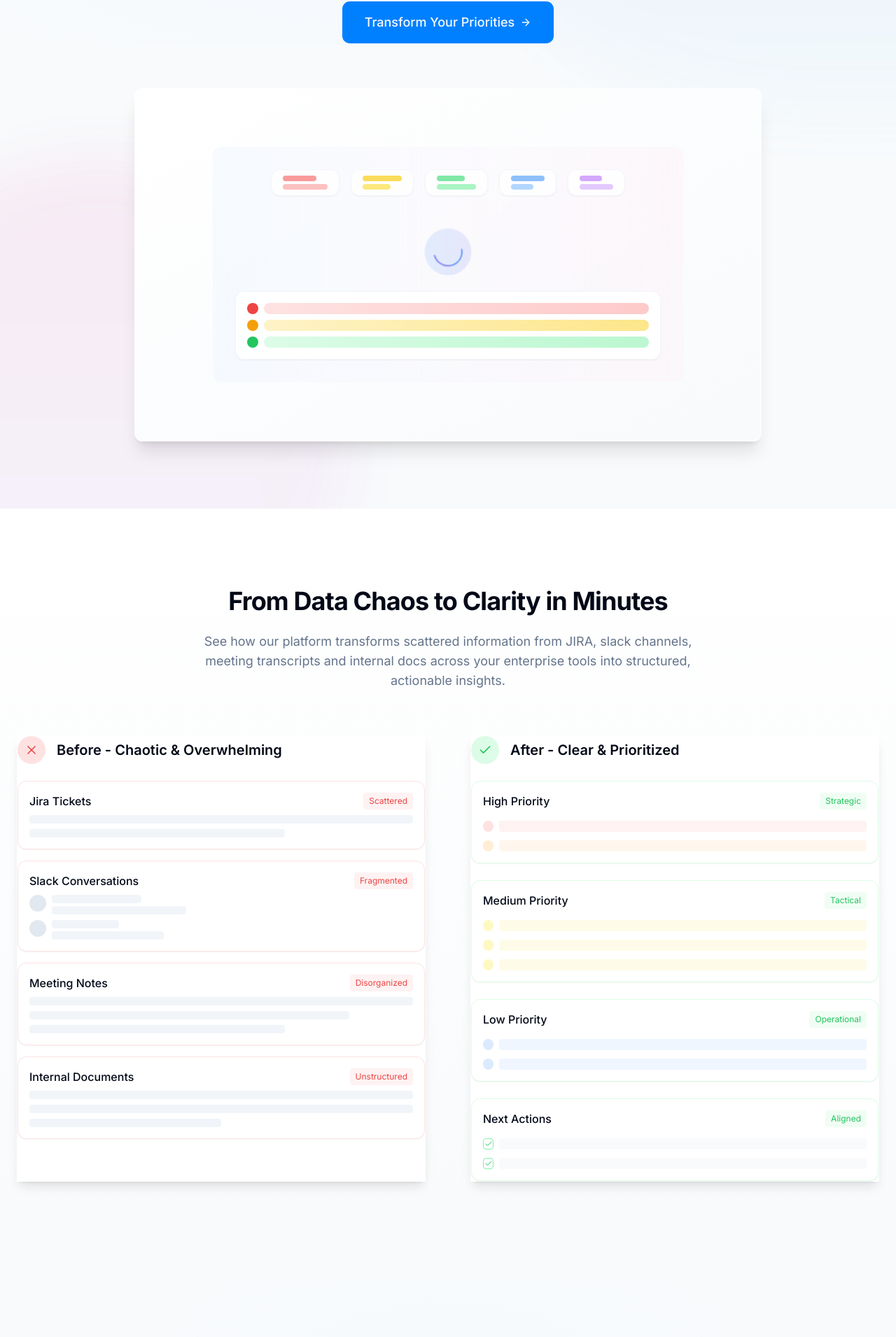
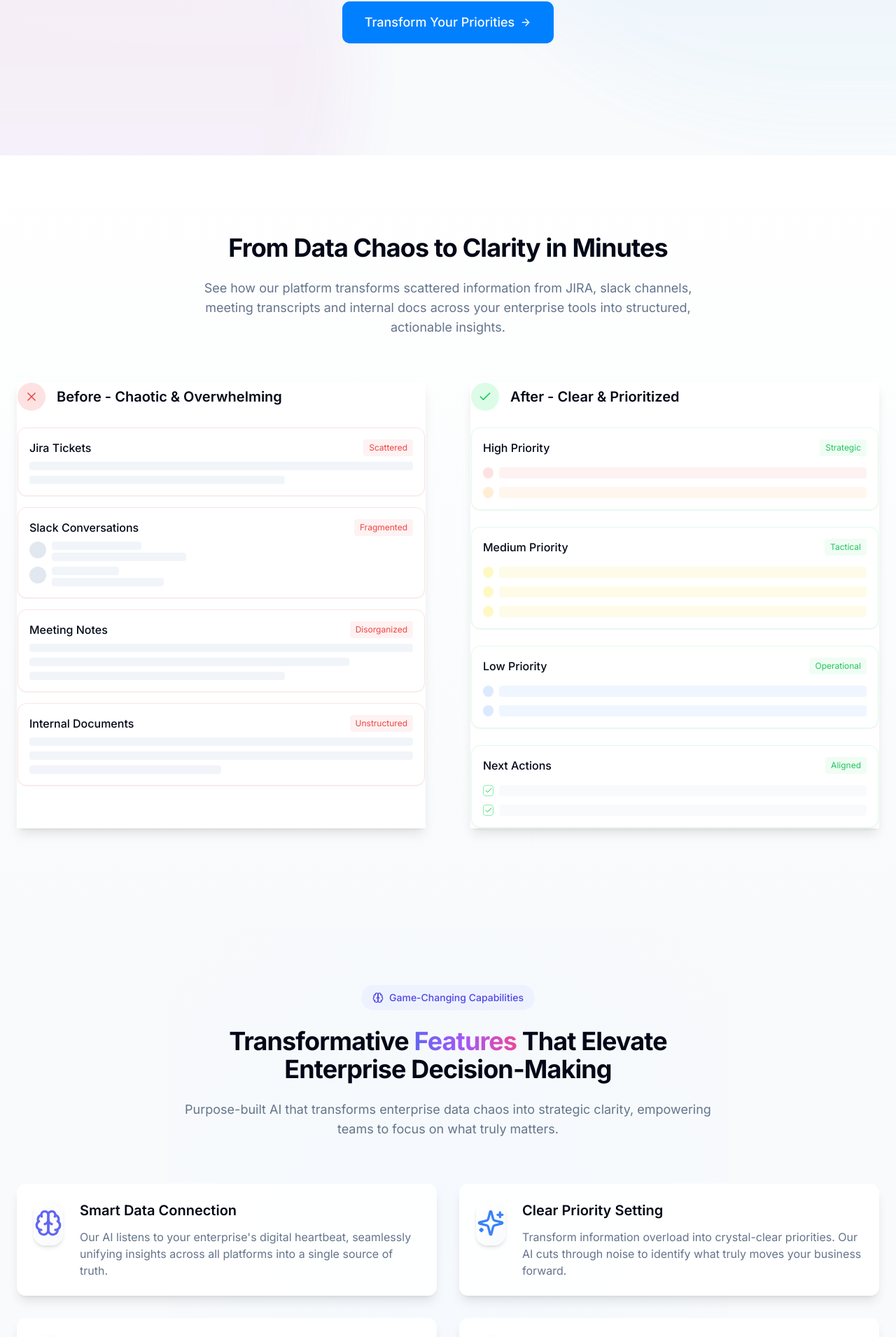
Before and after one commit to KaashanP/clearprism, a React (Vite) app: page / in a window 1280 px wide. Shown: the part 436-2347 px from the top of the page at 70% size. Built offline with nearby package versions, Linux system fonts and the light colour scheme.

Commit message:
Refactor Features section
- Removed specified sections.
- Updated feature titles with more user-friendly terms.

```diff
--- a/src/components/Features.tsx
+++ b/src/components/Features.tsx
@@ -5,25 +5,25 @@ import { Brain, Sparkles, Puzzle, FlaskConical } from "lucide-react";
 const Features = () => {
   const features = [
     {
-      title: "Neural Integration",
+      title: "Smart Data Connection",
       description:
         "Our AI listens to your enterprise's digital heartbeat, seamlessly unifying insights across all platforms into a single source of truth.",
       icon: <Brain className="h-10 w-10 text-indigo-500" />,
     },
     {
-      title: "Prismatic Clarity",
+      title: "Clear Priority Setting",
       description:
         "Transform information overload into crystal-clear priorities. Our AI cuts through noise to identify what truly moves your business forward.",
       icon: <Sparkles className="h-10 w-10 text-blue-500" />,
     },
     {
-      title: "Modular Customization",
+      title: "Flexible Configuration",
       description:
         "Shape your prioritization framework to match your unique business DNA. Tailor criteria that align perfectly with your strategic vision.",
       icon: <Puzzle className="h-10 w-10 text-purple-500" />,
     },
     {
-      title: "Catalyzed Execution",
+      title: "Faster Decision-Making",
       description:
         "Slash decision cycles from weeks to hours. Drive alignment and focused action with instantly shareable, crystal-clear priorities.",
       icon: <FlaskConical className="h-10 w-10 text-red-500" />,
--- a/src/components/Footer.tsx
+++ b/src/components/Footer.tsx
@@ -49,7 +49,7 @@ const Footer = () => {
 
         <div className="border-t border-border pt-8 flex flex-col md:flex-row justify-between items-center">
           <div className="flex items-center mb-4 md:mb-0">
-            <span className="text-xl font-bold text-primary mr-2">clearprism</span>
+            <span className="text-xl font-bold text-primary mr-2">iPersona</span>
             <span className="text-sm text-muted-foreground">© {new Date().getFullYear()} All rights reserved.</span>
           </div>
 
--- a/src/components/Hero.tsx
+++ b/src/components/Hero.tsx
@@ -33,71 +33,6 @@ const Hero = () => {
               <ArrowRight className="ml-2 h-4 w-4 transition-transform group-hover:translate-x-1" />
             </Button>
           </div>
-
-          <div className="relative w-full max-w-4xl mx-auto animate-fade-in">
-            <div className="absolute inset-0 bg-gradient-radial from-blue-100/30 to-transparent rounded-xl"></div>
-            <div className="relative glass-card rounded-xl overflow-hidden shadow-xl border border-white/40">
-              <div className="aspect-video p-8 bg-gradient-to-br from-white to-slate-50 flex items-center justify-center">
-                <div className="w-full max-w-2xl">
-                  <div className="relative flex flex-col">
-                    <div className="absolute inset-0 bg-gradient-to-r from-blue-50/50 via-purple-50/30 to-pink-50/50 rounded-lg backdrop-blur-sm"></div>
-
-                    {/* Visualization of transformation */}
-                    <div className="relative z-10 p-8">
-                      <div className="flex flex-col space-y-6">
-                        {/* Input sources - visualized as flowing data */}
-                        <div className="flex flex-wrap justify-center gap-4 mb-6">
-                          <div className="data-card">
-                            <div className="h-2 w-12 bg-red-400/70 rounded-full mb-1"></div>
-                            <div className="h-2 w-16 bg-red-300/70 rounded-full"></div>
-                          </div>
-                          <div className="data-card">
-                            <div className="h-2 w-14 bg-yellow-400/70 rounded-full mb-1"></div>
-                            <div className="h-2 w-10 bg-yellow-300/70 rounded-full"></div>
-                          </div>
-                          <div className="data-card">
-                            <div className="h-2 w-10 bg-green-400/70 rounded-full mb-1"></div>
-                            <div className="h-2 w-14 bg-green-300/70 rounded-full"></div>
-                          </div>
-                          <div className="data-card">
-                            <div className="h-2 w-12 bg-blue-400/70 rounded-full mb-1"></div>
-                            <div className="h-2 w-8 bg-blue-300/70 rounded-full"></div>
-                          </div>
-                          <div className="data-card">
-                            <div className="h-2 w-8 bg-purple-400/70 rounded-full mb-1"></div>
-                            <div className="h-2 w-12 bg-purple-300/70 rounded-full"></div>
-                          </div>
-                        </div>
-
-                        {/* Processing animation */}
-                        <div className="flex justify-center items-center">
-                          <div className="processing-circle">
-                            <div className="processing-circle-inner"></div>
-                          </div>
-                        </div>
-
-                        {/* Output - prioritized data */}
-                        <div className="priority-container">
-                          <div className="flex items-center gap-2 mb-2">
-                            <div className="h-4 w-4 rounded-full bg-red-500"></div>
-                            <div className="flex-1 h-4 bg-gradient-to-r from-red-100 to-red-200 rounded-md"></div>
-                          </div>
-                          <div className="flex items-center gap-2 mb-2">
-                            <div className="h-4 w-4 rounded-full bg-amber-500"></div>
-                            <div className="flex-1 h-4 bg-gradient-to-r from-amber-100 to-amber-200 rounded-md"></div>
-                          </div>
-                          <div className="flex items-center gap-2">
-                            <div className="h-4 w-4 rounded-full bg-green-500"></div>
-                            <div className="flex-1 h-4 bg-gradient-to-r from-green-100 to-green-200 rounded-md"></div>
-                          </div>
-                        </div>
-                      </div>
-                    </div>
-                  </div>
-                </div>
-              </div>
-            </div>
-          </div>
         </div>
       </div>
     </section>
```
